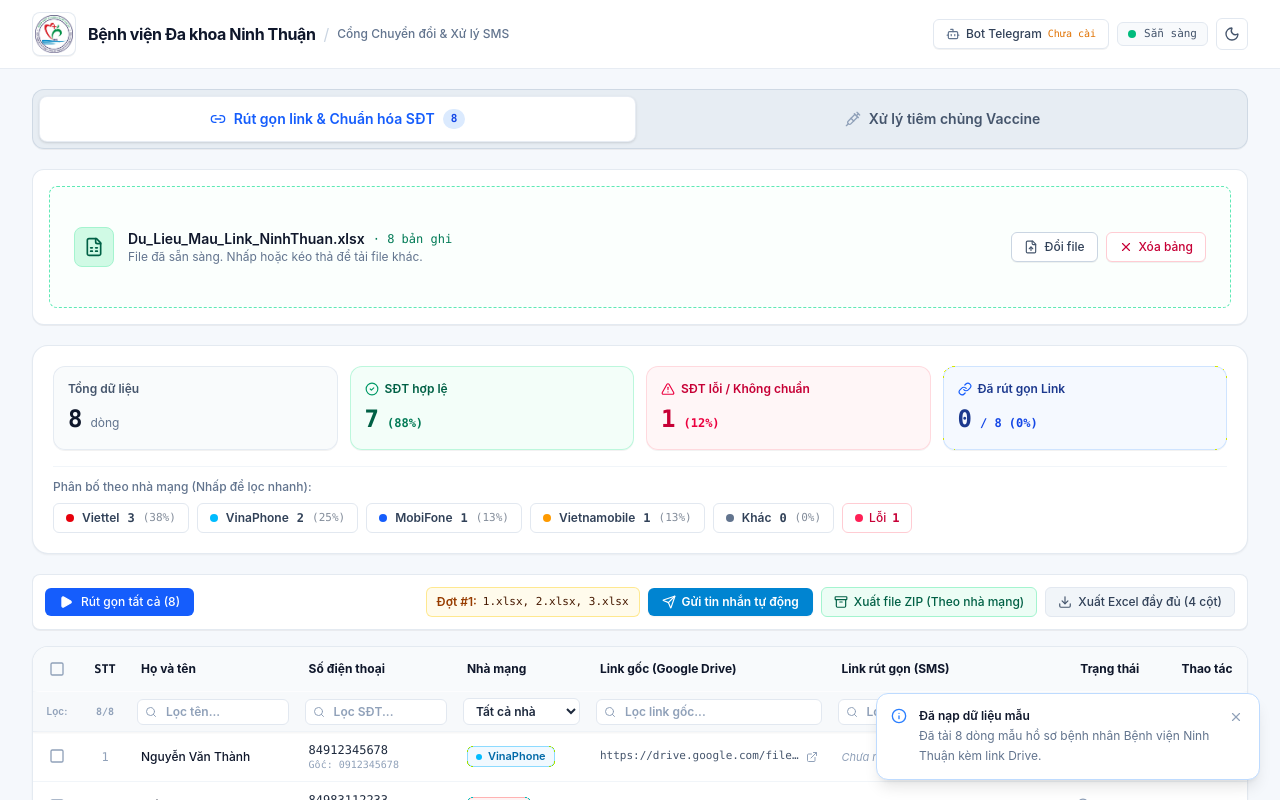
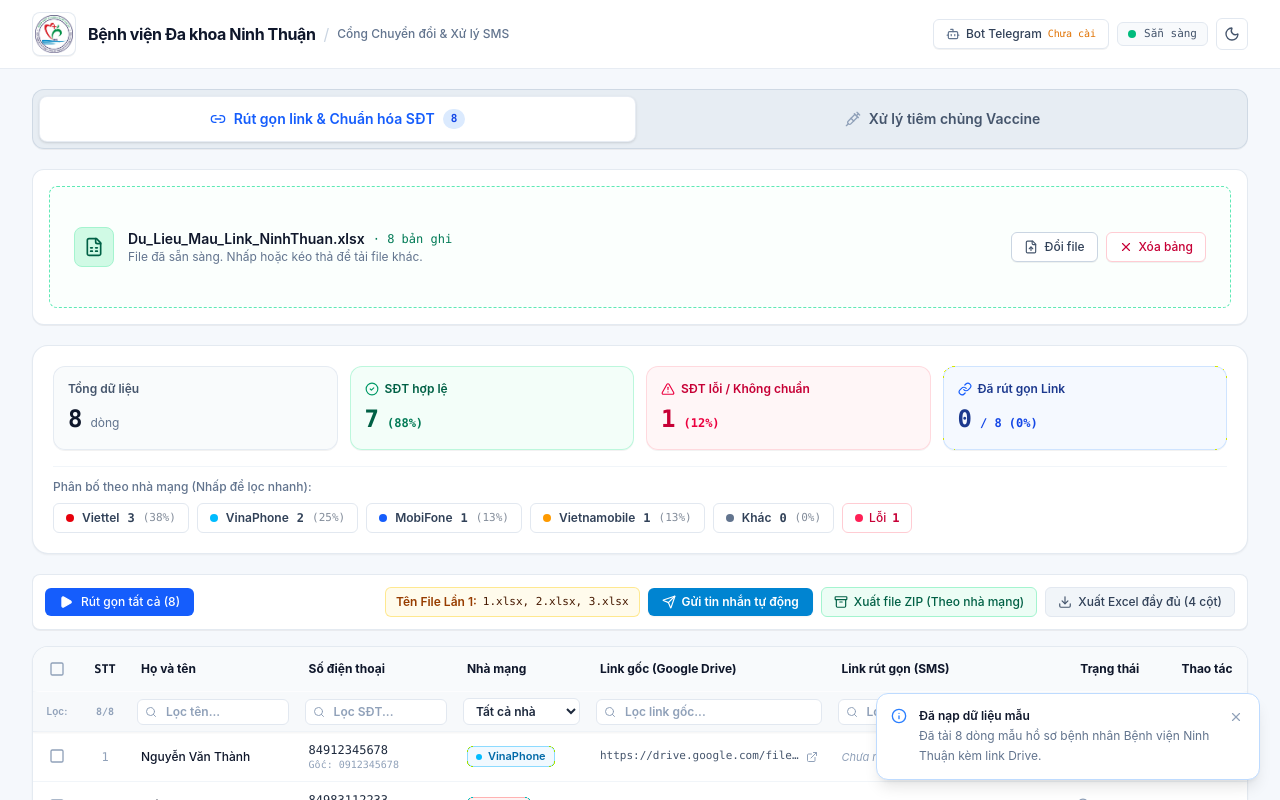
Before and after one commit to Khoitran2711/sms_auto, a React (Vite) app in the folder sms_auto/: page / in a window 1280 px wide. Both pictures are taken after a click on the button "Nạp dữ liệu mẫu". Shown: the top 800 px of the page. Built offline with nearby package versions, Linux system fonts and the light colour scheme.

Commit message:
Update LinkShortenerTab.tsx

```diff
--- a/sms_auto/src/components/LinkShortenerTab.tsx
+++ b/sms_auto/src/components/LinkShortenerTab.tsx
@@ -698,7 +698,7 @@
             className="inline-flex items-center gap-1.5 px-2.5 py-1.5 rounded-md bg-amber-50/90 dark:bg-amber-950/40 border border-amber-200/90 dark:border-amber-900/60 text-xs text-amber-900 dark:text-amber-200"
             title={`Đợt đưa bảng lên lần #${batchCount} trong ngày. Tên file quy chuẩn: ${getCarrierFileName('VinaPhone', batchCount)}, ${getCarrierFileName('MobiFone', batchCount)}, ${getCarrierFileName('Viettel', batchCount)}, ${getCarrierFileName('Vietnamobile', batchCount)}`}
           >
-            <span className="font-semibold text-amber-800 dark:text-amber-300">Đợt #{batchCount}:</span>
+            <span className="font-semibold text-amber-800 dark:text-amber-300">Tên File Lần {batchCount}:</span>
             <span className="font-mono font-medium text-[11px] text-amber-950 dark:text-amber-100">
               {getCarrierFileName('VinaPhone', batchCount)}, {getCarrierFileName('MobiFone', batchCount)}, {getCarrierFileName('Viettel', batchCount)}
             </span>
```
